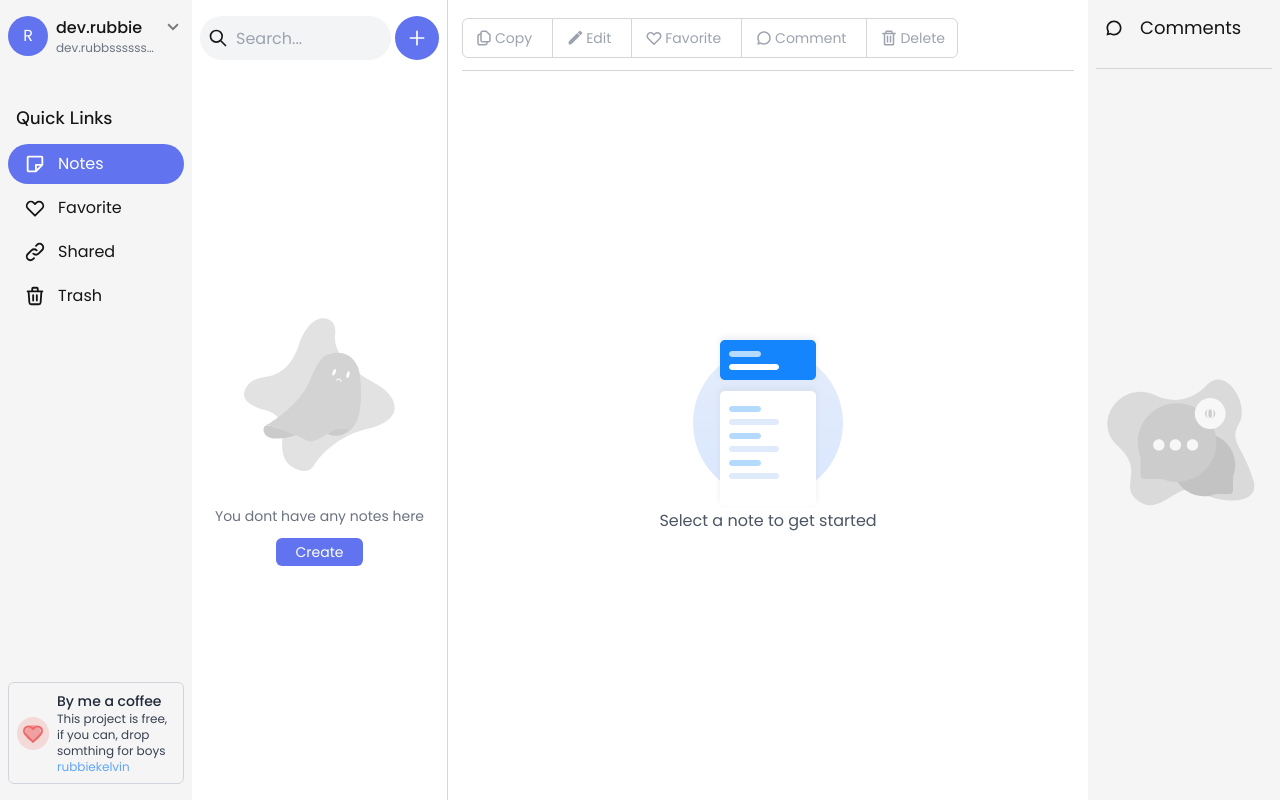
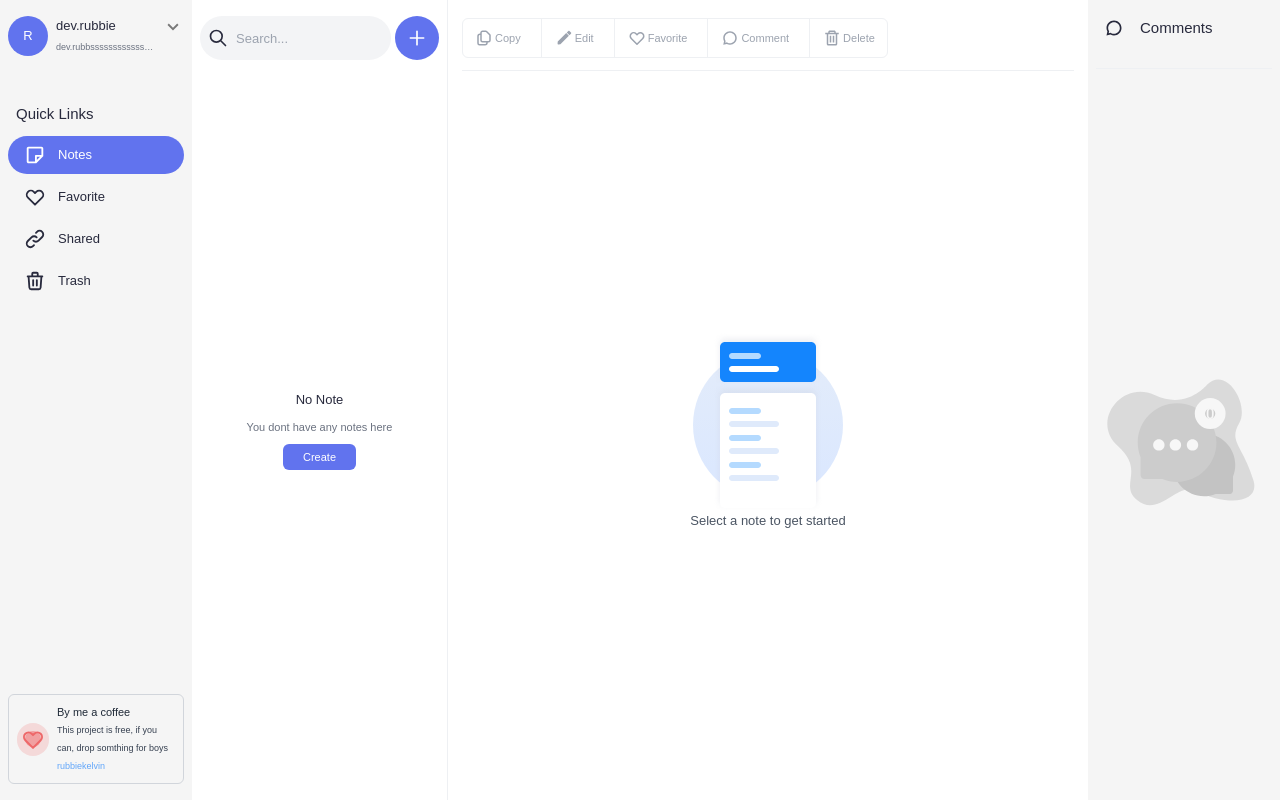
Before and after one commit to rubbieKelvin/webnote, a Vue app: page /app in a window 1280 px wide. Built offline with nearby package versions, Linux system fonts and the light colour scheme; what @highlightjs/vue-plugin would draw is missing.

Commit message:
starting v3

```diff
--- a/src/App.vue
+++ b/src/App.vue
@@ -1,3 +1,3 @@
 <template>
-  <router-view/>
+  <router-view class="text-base"/>
 </template>
--- a/src/components/sections/LeftSection.vue
+++ b/src/components/sections/LeftSection.vue
@@ -55,9 +55,9 @@
             </div>
         </div>
 
-        <div v-if="$store.state.searchFilter.trim().length>0" class="px-2 py-1 md:mx-0 mx-5 rounded-md md:rounded-none bg-accent bg-opacity-20 text-accent text-sm">
-            <p>Search results for "<b>{{$store.state.searchFilter.trim()}}</b>"</p>
-        </div>
+        <search-banner
+            v-if="$store.state.searchFilter.trim().length>0"
+            :searchTag="$store.state.searchFilter.trim()"/>
 
         <!-- new-note -->
 
@@ -94,11 +94,11 @@
                 :class="[($store.state.notebook.activeNote==note.local_id) ? 'bg-accent bg-opacity-0 md:bg-opacity-10':'bg-white', (note.trash)?'':'hover:md:bg-gray-100']"
                 :tabindex="0" @click="setActiveNote(note)"
                 @keypress.enter="setActiveNote(note)"
-                class="px-5 md:px-2 pt-2 cursor-pointer group flex flex-col gap-1 md:gap-2 outline-none focus:md:border-accent border-transparent border-l-4 rounded-md md:rounded-none">
+                class="px-5 md:px-2 pt-2 cursor-pointer group flex flex-col gap-1 md:gap-2 outline-none focus:md:border-accent border-transparent border-l-2 rounded-md md:rounded-none">
                     <h3 class="font-poppins break-all">{{note.title}}</h3>
                     <!-- <p class=" text-sm">But with some giudiance and explanation, we might get it right...</p> -->
                     <div class="flex flex-row gap-3 items-center">
-                        <p class="text-sm flex-grow md:font-bold text-gray-400">{{prettyDate(note.last_edited)}}</p>
+                        <p class="text-sm flex-grow text-gray-400">{{prettyDate(note.last_edited)}}</p>
 
                         <svg class="text-accent" v-if="note.favorite" width="18" height="18" viewBox="0 0 18 18" fill="none" xmlns="http://www.w3.org/2000/svg">
                             <path d="M3.23851 4.73851C1.9205 6.05653 1.9205 8.19347 3.23851 9.51149L9.00004 15.273L14.7615 9.51149C16.0795 8.19347 16.0795 6.05653 14.7615 4.73851C13.4435 3.4205 11.3065 3.4205 9.98851 4.73852L9.00004 5.72707L8.01149 4.73851C6.69347 3.4205 4.55653 3.4205 3.23851 4.73851Z" stroke="currentColor" stroke-width="1.5" stroke-linecap="round" stroke-linejoin="round"/>
@@ -112,19 +112,9 @@
                     <div/>
                 </div>
             </template>
-            <div v-if="notes.length===0 && !new_note_modal_visible" class="flex-grow flex flex-col items-center justify-center gap-3">
-                <svg width="200" height="200" viewBox="0 0 280 280" fill="none" xmlns="http://www.w3.org/2000/svg">
-                    <g opacity="0.2">
-                    <path d="M101.791 242.485C116.648 251.44 127.247 247.723 131.304 240.542C139.151 226.655 165.242 198.258 206.587 188.66C261.348 175.948 249.912 142.196 216.248 124.484C182.585 106.773 157.414 82.2652 161.224 55.6177C165.034 28.9703 127.288 19.784 110.502 71.0448C99.6545 104.171 80.2151 113.046 67.819 115.179C56.1358 117.19 43.3559 119.713 37.1238 129.797C29.5616 142.033 32.2005 154.411 63.8619 162.9C108.729 174.93 68.4911 222.413 101.791 242.485Z" fill="#717171"/>
-                    <path d="M63.1905 184.424C63.8193 184.064 70.9156 181.06 106.219 197.518C106.116 197.658 106.072 197.724 106.072 197.724C106.072 197.724 69.3711 210.084 62.1803 194.858C60.033 190.325 60.6483 187.203 63.1292 184.459L63.1905 184.424Z" fill="black"/>
-                    <path d="M181.847 190.652C174.177 197.1 162.149 201.78 150.543 195.557C152.377 194.385 154.271 193.178 156.203 191.929C167.858 184.44 178.125 189.451 181.847 190.652Z" fill="black"/>
-                    <path d="M195.585 111.349C203.421 176.601 184.799 188.443 182.726 190.242C182.125 190.763 181.882 190.725 180.975 190.491L180.959 190.5C177.118 189.482 167.859 184.44 156.203 191.928C154.271 193.177 152.376 194.384 150.542 195.556C138.652 203.097 129.05 208.411 122.133 205.327C116.265 202.333 110.975 199.743 106.219 197.518C70.9157 181.06 63.8194 184.064 63.1907 184.424C63.9202 184.027 70.6126 180.317 79.6239 173.793C79.6545 173.776 79.6852 173.758 79.6918 173.734C91.7365 165.005 107.867 151.249 119.461 133.554C127.354 121.521 135.076 91.0171 149.975 85.0318C180.594 73.6092 194.314 98.0763 195.585 111.349Z" fill="#2A2A2A"/>
-                    <path d="M161.728 110.204C162.679 107.694 162.586 105.333 161.521 104.93C160.457 104.526 158.823 106.234 157.872 108.744C156.922 111.254 157.015 113.615 158.079 114.018C159.144 114.422 160.778 112.714 161.728 110.204Z" fill="white"/>
-                    <path d="M181.224 113.406C181.898 110.809 181.551 108.471 180.448 108.185C179.346 107.899 177.907 109.774 177.233 112.371C176.56 114.969 176.907 117.307 178.009 117.593C179.111 117.878 180.551 116.004 181.224 113.406Z" fill="white"/>
-                    <path d="M169.357 122.945C169.197 122.944 169.042 122.89 168.918 122.789C168.794 122.689 168.708 122.549 168.674 122.393C168.549 121.828 167.994 120.156 167.113 119.908C166.233 119.659 164.506 120.624 163.807 121.13C163.657 121.239 163.47 121.284 163.286 121.254C163.103 121.225 162.939 121.124 162.83 120.974C162.721 120.823 162.676 120.636 162.706 120.453C162.735 120.269 162.836 120.105 162.986 119.996C163.262 119.797 165.728 118.062 167.493 118.56C169.335 119.08 169.975 121.788 170.041 122.095C170.064 122.198 170.063 122.304 170.039 122.406C170.015 122.507 169.968 122.603 169.902 122.684C169.837 122.765 169.754 122.831 169.659 122.876C169.565 122.921 169.461 122.945 169.357 122.945H169.357Z" fill="white"/>
-                    </g>
-                </svg>
-                <h1 class="text-sm text-gray-500 hidden md:inline">You dont have any notes here</h1>
+            <div v-if="notes.length===0 && !new_note_modal_visible" class="flex-grow flex flex-col items-center justify-center gap-2">
+                <h1>No Note</h1>
+                <p class="text-sm text-gray-500 hidden md:inline">You dont have any notes here</p>
                 <button v-if="$store.state.appmode.noteslistmode==='notes'" @click="openCreateNoteModal()" class="text-sm px-5 rounded-md text-white py-1 bg-accent hidden md:inline">Create</button>
             </div>
         </div>
@@ -145,8 +135,10 @@
 import {mapActions, mapState} from 'vuex'
 import {parseAgoFromDateObj} from '../../notes'
 import {updateNote, deleteNote} from '../../store'
+import SearchBanner from '../utils/SearchBanner.vue'
 
 export default {
+    components: {SearchBanner},
     mounted(){
         this._keyListener = function(e){
             const meta = (e.ctrlKey || e.metaKey)
--- /dev/null
+++ b/src/components/utils/SearchBanner.vue
@@ -0,0 +1,22 @@
+<template>
+    <div class="px-2 py-1 md:mx-0 mx-5 rounded-md md:rounded-none bg-accent bg-opacity-10 text-accent text-sm">
+        <p class="text">Search results for "<b>{{$store.state.searchFilter.trim()}}</b>"</p>
+    </div>
+</template>
+
+<script>
+export default {
+    props: {
+        searchTag: {
+            type: String,
+            required: true
+        }
+    }
+}
+</script>
+
+<style scoped>
+.text{
+    word-break: break-all;
+}
+</style>
--- /dev/null
+++ b/src/styles/font.css
@@ -0,0 +1,63 @@
+@font-face {
+    font-family: "Inter UI";
+    font-style: normal;
+    font-weight: 400;
+    font-display: swap;
+    src: url(/src/assets/fonts/InterUI/Inter-UI-Regular.woff?v=3.2) format("woff");
+  }
+
+  @font-face {
+    font-family: "Inter UI";
+    font-style: normal;
+    font-weight: 500;
+    font-display: swap;
+    src: url(/src/assets/fonts/InterUI/Inter-UI-Medium.woff2) format("woff2");
+  }
+
+  @font-face {
+    font-family: "Inter UI";
+    font-style: normal;
+    font-weight: 600;
+    font-display: swap;
+    src: url(/src/assets/fonts/InterUI/Inter-UI-SemiBold.woff?v=3.2) format("woff");
+  }
+
+  @font-face {
+    font-family: "Inter UI";
+    font-style: normal;
+    font-weight: 800;
+    font-display: swap;
+    src: url(/src/assets/fonts/InterUI/Inter-UI-ExtraBold.woff2) format("woff2");
+  }
+
+  @font-face {
+      font-family: Mulish;
+      font-style: normal;
+      font-weight: normal;
+      font-display: swap;
+      src: url(/src/assets/fonts/Mulish/static/Mulish-Regular.ttf);
+  }
+
+  @font-face {
+      font-family: Mulish;
+      font-style: normal;
+      font-weight: 500;
+      font-display: swap;
+      src: url(/src/assets/fonts/Mulish/static/Mulish-Medium.ttf);
+  }
+
+  @font-face {
+      font-family: Mulish;
+      font-style: normal;
+      font-weight: 600;
+      font-display: swap;
+      src: url(/src/assets/fonts/Mulish/static/Mulish-SemiBold.ttf);
+  }
+
+  @font-face {
+      font-family: Mulish;
+      font-style: normal;
+      font-weight: 700;
+      font-display: swap;
+      src: url(/src/assets/fonts/Mulish/static/Mulish-Bold.ttf);
+  }
--- a/src/styles/index.css
+++ b/src/styles/index.css
@@ -1,6 +1,3 @@
-@import url('https://fonts.googleapis.com/css2?family=DM+Sans:wght@400;500;700&display=swap');
-@import url('https://fonts.googleapis.com/css2?family=Poppins:wght@300;400;500;700&display=swap');
-
 @tailwind base;
 @tailwind components;
 @tailwind utilities;
--- a/tailwind.config.js
+++ b/tailwind.config.js
@@ -5,13 +5,32 @@
   ],
   theme: {
     extend: {
+      fontFamily: {
+        sans: 'Inter UI',
+        serif: 'Mulish'
+      },
+      fontSize: {
+        xs: ['9px', '18px'],
+        sm: ['11px', '18px'],
+        base: ['13px', '20px'],
+        lg: ['15px', '20px'],
+        xl: ['17px', '22px'],
+        '2xl': ['19px', '24px'],
+        '3xl': ['21px', '24px'],
+        '4xl': ['23px', '24px'],
+        '5xl': ['25px', '26px']
+      },
       colors: {
         elevation: "#f5f5f5",
         text: "#151515",
+        text: "#282a3d",
+        textFaint: "#3c4149",
         accent: "#6173EE",
         danger: "#ee6869",
-        stroke: "#D6D6D6",
-        overlay: "#F3F3F3"
+        stroke: "#eef0f3",
+        overlay: "#F3F3F3",
+        hoverColor: "#f0f3f9",
+        selected: "#8397f2"
       }
     },
   },
```
